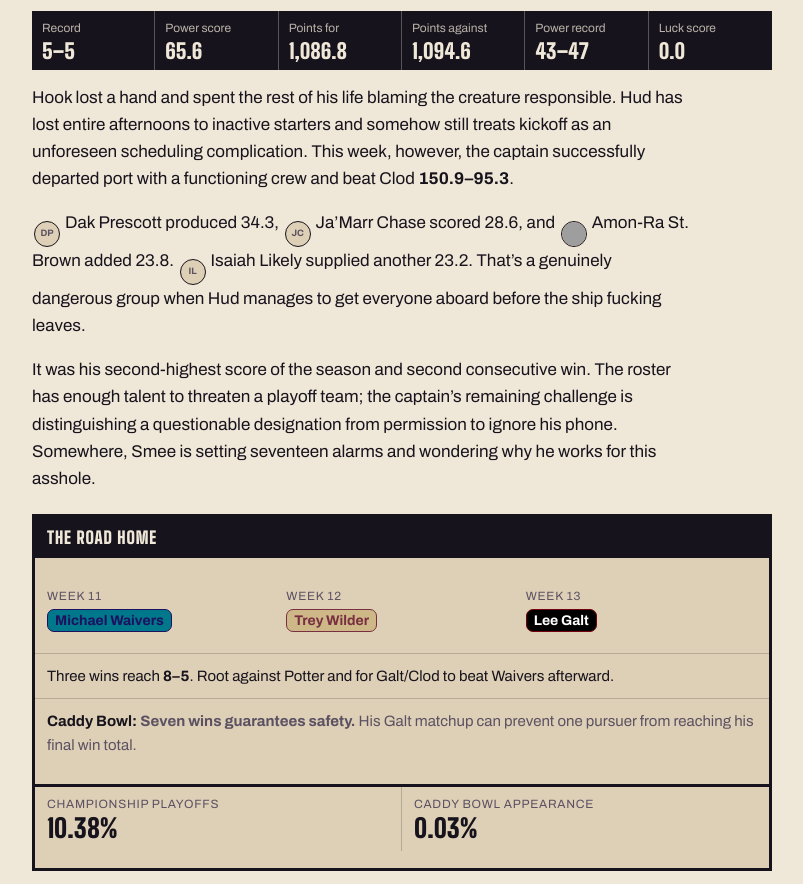
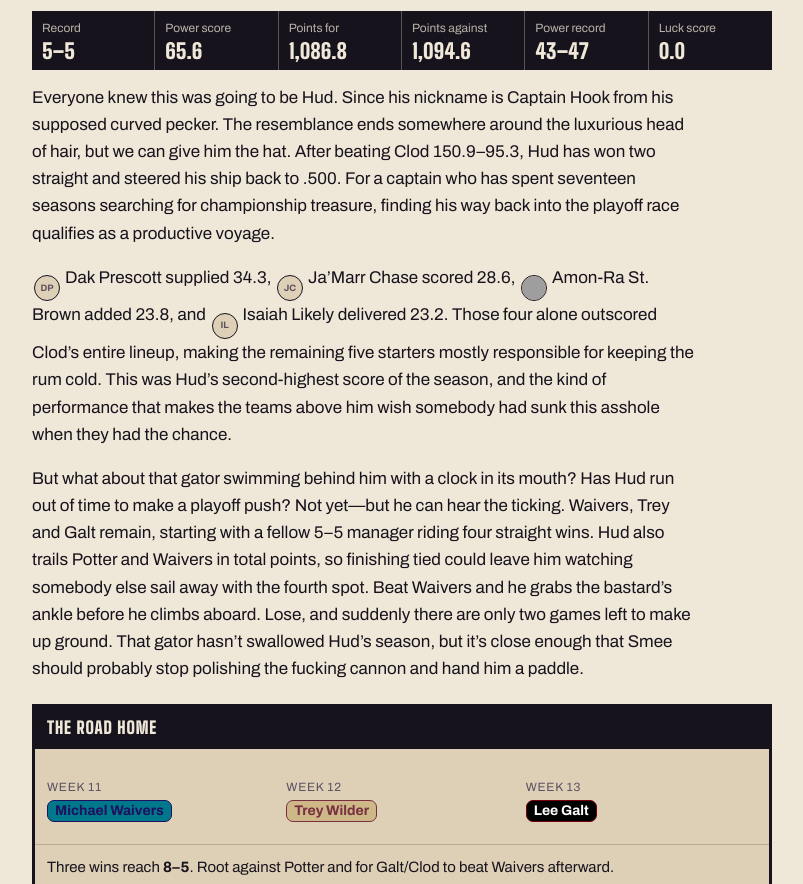
Before and after one commit to wildertw/GN, a plain HTML site: page GN-site/writeups/week10-2026-animated-movie-villains.html in a window 1280 px wide. Shown: the part 10246-11130 px from the top of the page, without its empty margins (238-1041 px from the left). Drawn offline with Linux system fonts and the light colour scheme; grey boxes are pictures that could not be loaded.

Commit message:
Week 10: replace Hud's write-up
New copy for the Captain Hook entry, as supplied. Same four players keep
their headshots: Prescott, Chase, St. Brown and Likely.

Its claims check out against the page's own figures: Hud is 5-5, his 1,086.8
trails both Potter's 1,212.1 and Waivers' 1,165.8, Waivers is the fellow 5-5
manager on four straight wins, and Waivers, Trey and Galt are exactly what
his road panel lists. The four named starters total 109.9, which does clear
Clod's 95.3.

Co-Authored-By: Claude Opus 5 <noreply@anthropic.com>
Claude-Session: https://claude.ai/code/session_01VmCTUN2fTg16nk1rWDscBf

```diff
--- a/GN-site/writeups/week10-2026-animated-movie-villains.html
+++ b/GN-site/writeups/week10-2026-animated-movie-villains.html
@@ -282,9 +282,9 @@ h3 .mgr{font-size:.82em;vertical-align:.06em;}
       <div><p class="champ">Captain Hook</p><h3><span class="mgr mgr-hudson">Josh Hudson</span></h3><p class="team">Week 10 &middot; <span class="mv dn">▼ down 1 from 5</span></p></div>
     </div>
     <dl class="chy"><div><dt>Record</dt><dd>5–5</dd></div><div><dt>Power score</dt><dd>65.6</dd></div><div><dt>Points for</dt><dd>1,086.8</dd></div><div><dt>Points against</dt><dd>1,094.6</dd></div><div><dt>Power record</dt><dd>43–47</dd></div><div><dt>Luck score</dt><dd>0.0</dd></div></dl>
-    <p>Hook lost a hand and spent the rest of his life blaming the creature responsible. Hud has lost entire afternoons to inactive starters and somehow still treats kickoff as an unforeseen scheduling complication. This week, however, the captain successfully departed port with a functioning crew and beat Clod <strong>150.9–95.3</strong>.</p>
-    <p><span class="ph" aria-hidden="true">DP<img loading="lazy" alt="" referrerpolicy="no-referrer" onerror="this.remove()" src="/statmuse/img/nfl/players/dallas-cowboys-dak-prescott-alternate-min--p2ywnrpx.png"></span>Dak Prescott produced 34.3, <span class="ph" aria-hidden="true">JC<img loading="lazy" alt="" referrerpolicy="no-referrer" onerror="this.remove()" src="/statmuse/img/nfl/players/cincinnati-bengals-jamarr-chase-min--yrnb9t9s.png"></span>Ja’Marr Chase scored 28.6, and <span class="ph" aria-hidden="true">AB<img loading="lazy" alt="" referrerpolicy="no-referrer" onerror="if(this.dataset.alt){this.src=this.dataset.alt;this.removeAttribute('data-alt')}else{this.remove()}" data-alt="/statmuse/img/nfl/players/detroit-lions-amon-ra-st-brown-min--pmeveikv.png" src="https://a.espncdn.com/i/headshots/nfl/players/full/4374302.png"></span>Amon-Ra St. Brown added 23.8. <span class="ph" aria-hidden="true">IL</span>Isaiah Likely supplied another 23.2. That’s a genuinely dangerous group when Hud manages to get everyone aboard before the ship fucking leaves.</p>
-    <p>It was his second-highest score of the season and second consecutive win. The roster has enough talent to threaten a playoff team; the captain’s remaining challenge is distinguishing a questionable designation from permission to ignore his phone. Somewhere, Smee is setting seventeen alarms and wondering why he works for this asshole.</p>
+    <p>Everyone knew this was going to be Hud. Since his nickname is Captain Hook from his supposed curved pecker. The resemblance ends somewhere around the luxurious head of hair, but we can give him the hat. After beating Clod 150.9–95.3, Hud has won two straight and steered his ship back to .500. For a captain who has spent seventeen seasons searching for championship treasure, finding his way back into the playoff race qualifies as a productive voyage.</p>
+    <p><span class="ph" aria-hidden="true">DP<img loading="lazy" alt="" referrerpolicy="no-referrer" onerror="this.remove()" src="/statmuse/img/nfl/players/dallas-cowboys-dak-prescott-alternate-min--p2ywnrpx.png"></span>Dak Prescott supplied 34.3, <span class="ph" aria-hidden="true">JC<img loading="lazy" alt="" referrerpolicy="no-referrer" onerror="this.remove()" src="/statmuse/img/nfl/players/cincinnati-bengals-jamarr-chase-min--yrnb9t9s.png"></span>Ja’Marr Chase scored 28.6, <span class="ph" aria-hidden="true">AB<img loading="lazy" alt="" referrerpolicy="no-referrer" onerror="if(this.dataset.alt){this.src=this.dataset.alt;this.removeAttribute('data-alt')}else{this.remove()}" data-alt="/statmuse/img/nfl/players/detroit-lions-amon-ra-st-brown-min--pmeveikv.png" src="https://a.espncdn.com/i/headshots/nfl/players/full/4374302.png"></span>Amon-Ra St. Brown added 23.8, and <span class="ph" aria-hidden="true">IL</span>Isaiah Likely delivered 23.2. Those four alone outscored Clod’s entire lineup, making the remaining five starters mostly responsible for keeping the rum cold. This was Hud’s second-highest score of the season, and the kind of performance that makes the teams above him wish somebody had sunk this asshole when they had the chance.</p>
+    <p>But what about that gator swimming behind him with a clock in its mouth? Has Hud run out of time to make a playoff push? Not yet—but he can hear the ticking. Waivers, Trey and Galt remain, starting with a fellow 5–5 manager riding four straight wins. Hud also trails Potter and Waivers in total points, so finishing tied could leave him watching somebody else sail away with the fourth spot. Beat Waivers and he grabs the bastard’s ankle before he climbs aboard. Lose, and suddenly there are only two games left to make up ground. That gator hasn’t swallowed Hud’s season, but it’s close enough that Smee should probably stop polishing the fucking cannon and hand him a paddle.</p>
     <section class="road" aria-label="Josh Hudson: what is left">
       <p class="lbl">The road home</p>
       <dl class="sched"><div><dt>Week 11</dt><dd><span class="mgr mgr-waivers">Michael Waivers</span></dd></div><div><dt>Week 12</dt><dd><span class="mgr mgr-wilder">Trey Wilder</span></dd></div><div><dt>Week 13</dt><dd><span class="mgr mgr-galt">Lee Galt</span></dd></div></dl>
```
